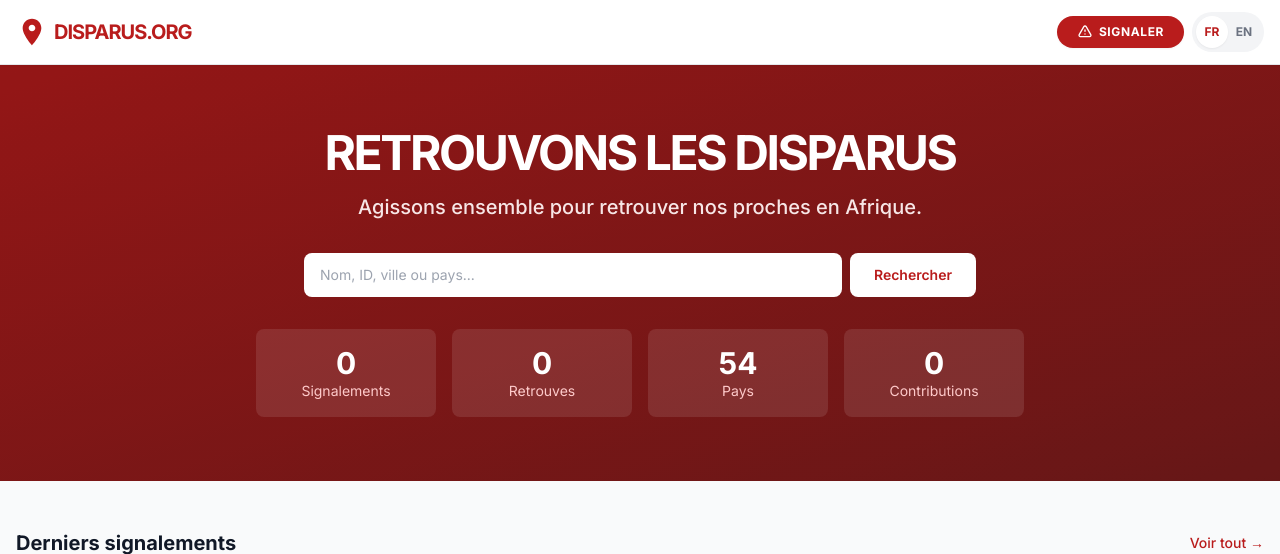
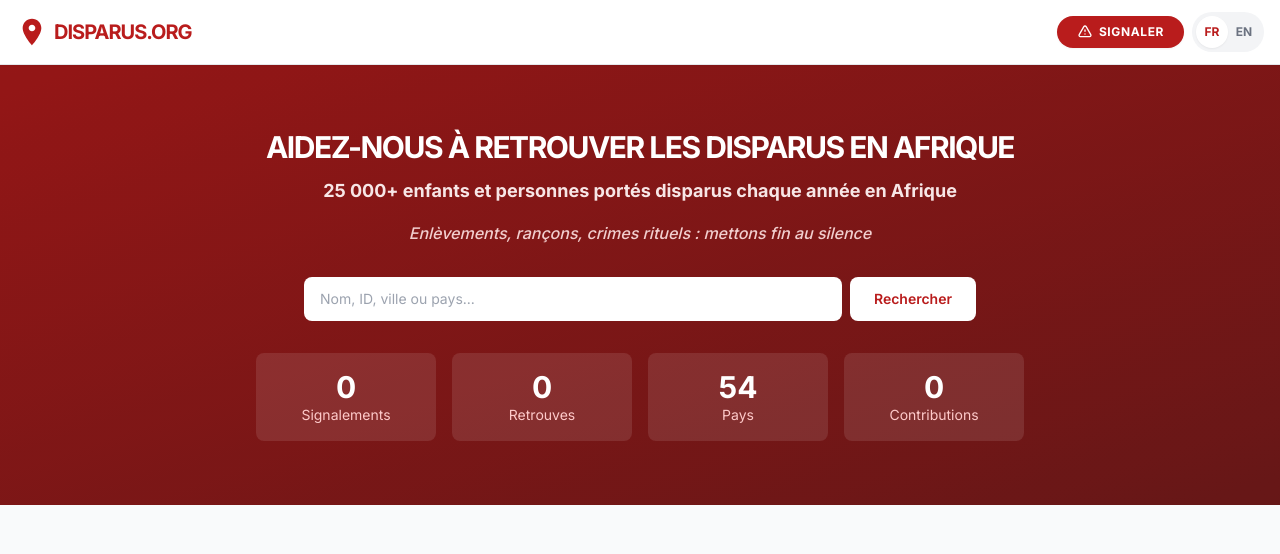
Before and after one commit to moa-digitalagency/DisparusOrg, a Flask app: page / in a window 1280 px wide. Shown: the top 554 px of the page. Run offline with Flask 3, Linux system fonts and the light colour scheme; data that the repository does not hold is empty; some libraries are stand-ins or nearby versions.

Commit message:
Update hero section text and font sizes for better impact
Adjusts the main heading and supporting text on the homepage to include new French messaging about missing persons in Africa, while also reducing font sizes for a more compact display.

Replit-Commit-Author: Agent
Replit-Commit-Session-Id: 7e3ac617-a53f-47e9-b89c-b81520e75bd1
Replit-Commit-Checkpoint-Type: intermediate_checkpoint
Replit-Commit-Event-Id: 9448bc32-a704-4258-93f2-1a35ec9dbdf2
Replit-Commit-Screenshot-Url: https://storage.googleapis.com/screenshot-production-us-central1/8d7a2d25-8743-4958-8064-512e4774d594/7e3ac617-a53f-47e9-b89c-b81520e75bd1/hVpWmdi
Replit-Helium-Checkpoint-Created: true

```diff
--- a/templates/index.html
+++ b/templates/index.html
@@ -7,14 +7,25 @@
     <div class="absolute inset-0 bg-black/20"></div>
     <div class="max-w-7xl mx-auto px-4 relative z-10">
         <div class="text-center max-w-3xl mx-auto">
-            <h1 class="text-4xl md:text-5xl font-black mb-4 tracking-tighter leading-tight uppercase" data-testid="text-hero-title">
-                {% if get_locale() == 'fr' %}Retrouvons les Disparus{% else %}Find the Missing{% endif %}
+            <h1 class="text-2xl md:text-3xl font-black mb-3 tracking-tighter leading-tight uppercase" data-testid="text-hero-title">
+                {% if get_locale() == 'fr' %}
+                    AIDEZ-NOUS À RETROUVER LES DISPARUS EN AFRIQUE
+                {% else %}
+                    HELP US FIND THE MISSING IN AFRICA
+                {% endif %}
             </h1>
-            <p class="text-lg md:text-xl text-red-50 mb-8 font-medium opacity-95">
+            <p class="text-base md:text-lg text-red-50 mb-4 font-bold opacity-95">
                 {% if get_locale() == 'fr' %}
-                    Agissons ensemble pour retrouver nos proches en Afrique.
+                    25 000+ enfants et personnes portés disparus chaque année en Afrique
                 {% else %}
-                    Acting together to find our loved ones in Africa.
+                    25,000+ children and people reported missing every year in Africa
+                {% endif %}
+            </p>
+            <p class="text-sm md:text-base text-red-100 mb-8 font-medium italic opacity-90">
+                {% if get_locale() == 'fr' %}
+                    Enlèvements, rançons, crimes rituels : mettons fin au silence
+                {% else %}
+                    Abductions, ransoms, ritual crimes: let's end the silence
                 {% endif %}
             </p>
 
```
